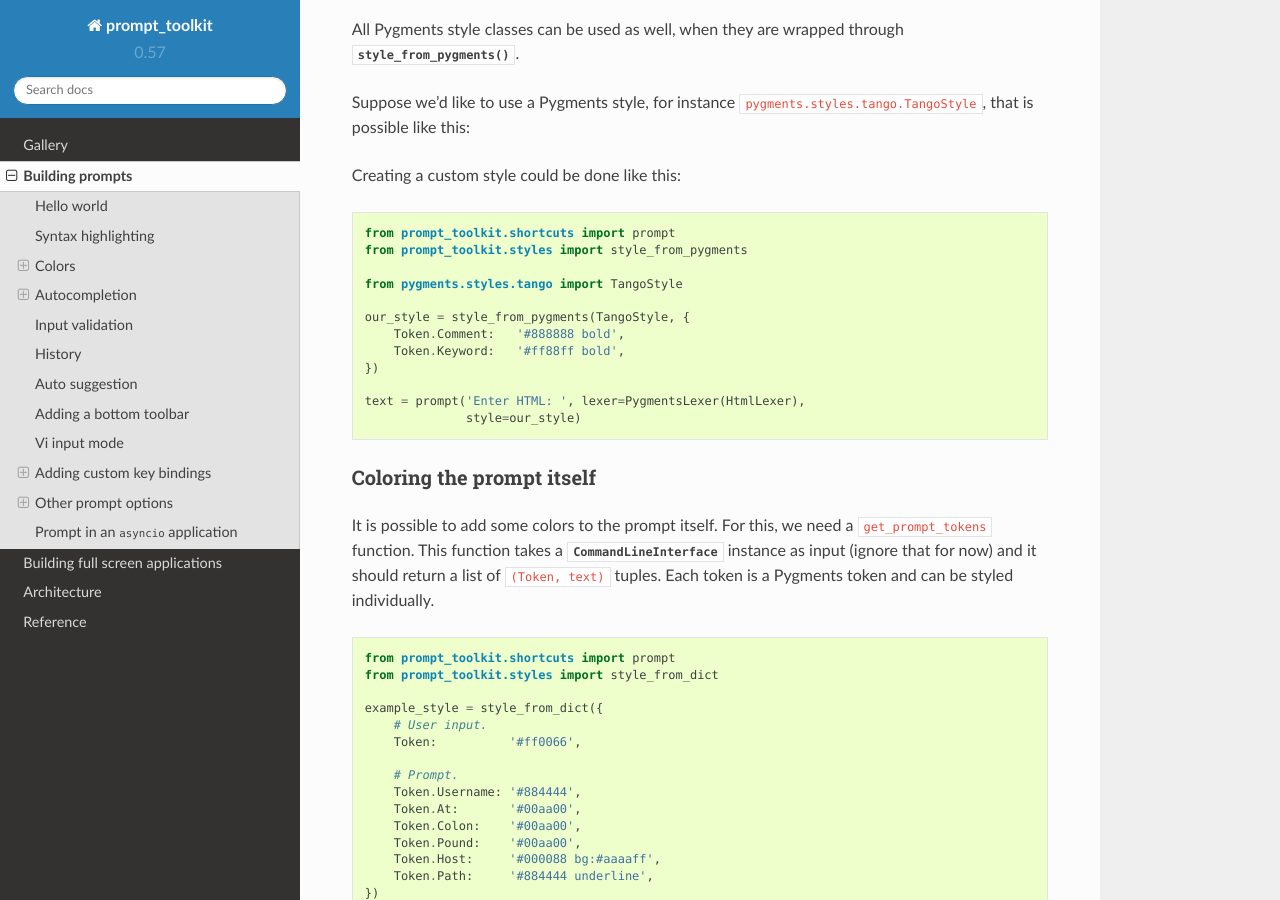
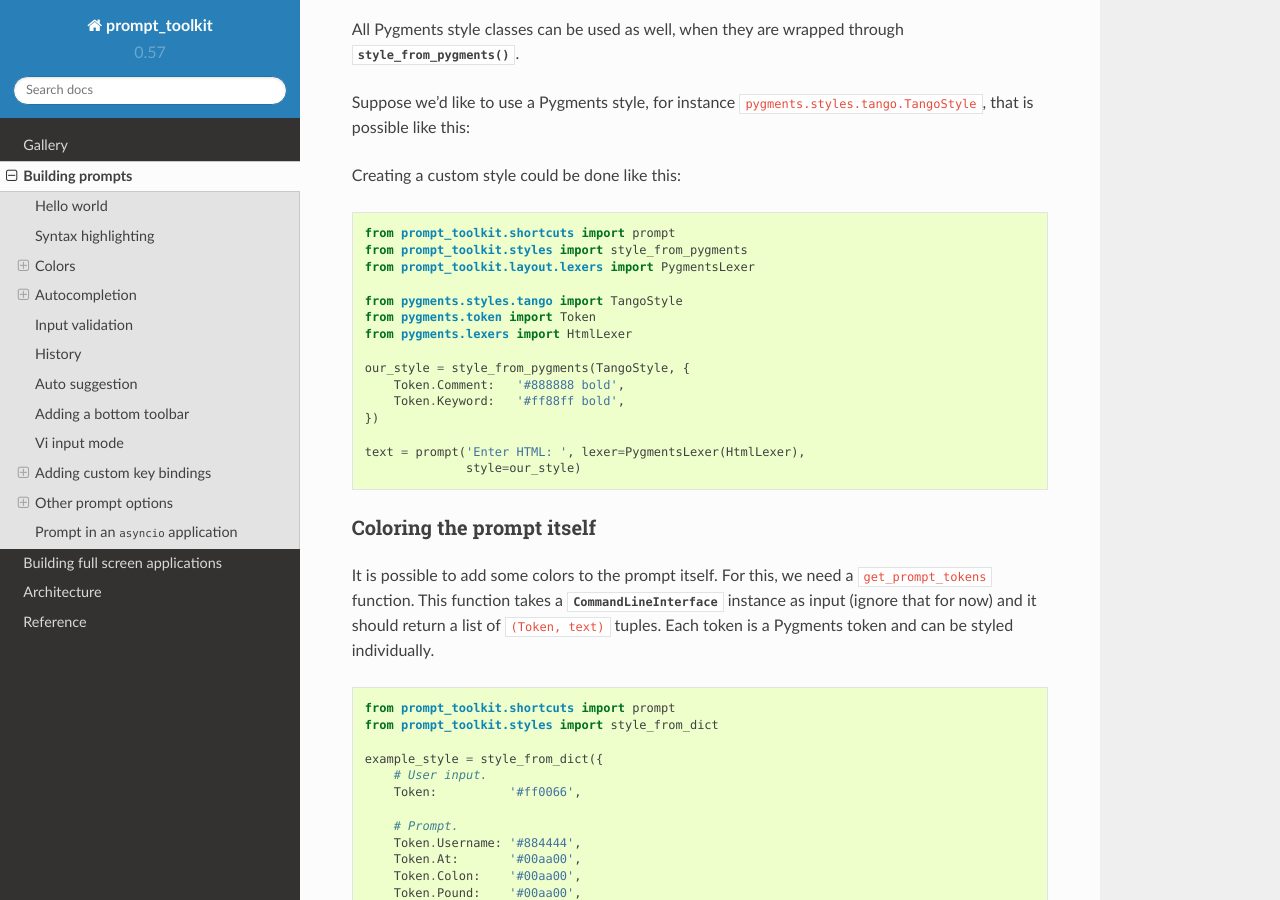
Before and after one commit to dbcli/pgcli, a Sphinx documentation site: the page built from docs/pages/building_prompts.rst, in a window 1280 px wide and 900 px high, scrolled down 1856 px. Built offline with Sphinx 7.4.7 and the Read the Docs theme 2.0.0, drawn with Linux system fonts in a browser that asks for light colours.

Commit message:
Added includes in doc example.

```diff
--- a/docs/pages/building_prompts.rst
+++ b/docs/pages/building_prompts.rst
@@ -109,8 +109,11 @@ Creating a custom style could be done like this:
 
     from prompt_toolkit.shortcuts import prompt
     from prompt_toolkit.styles import style_from_pygments
+    from prompt_toolkit.layout.lexers import PygmentsLexer
 
     from pygments.styles.tango import TangoStyle
+    from pygments.token import Token
+    from pygments.lexers import HtmlLexer
 
     our_style = style_from_pygments(TangoStyle, {
         Token.Comment:   '#888888 bold',
```
